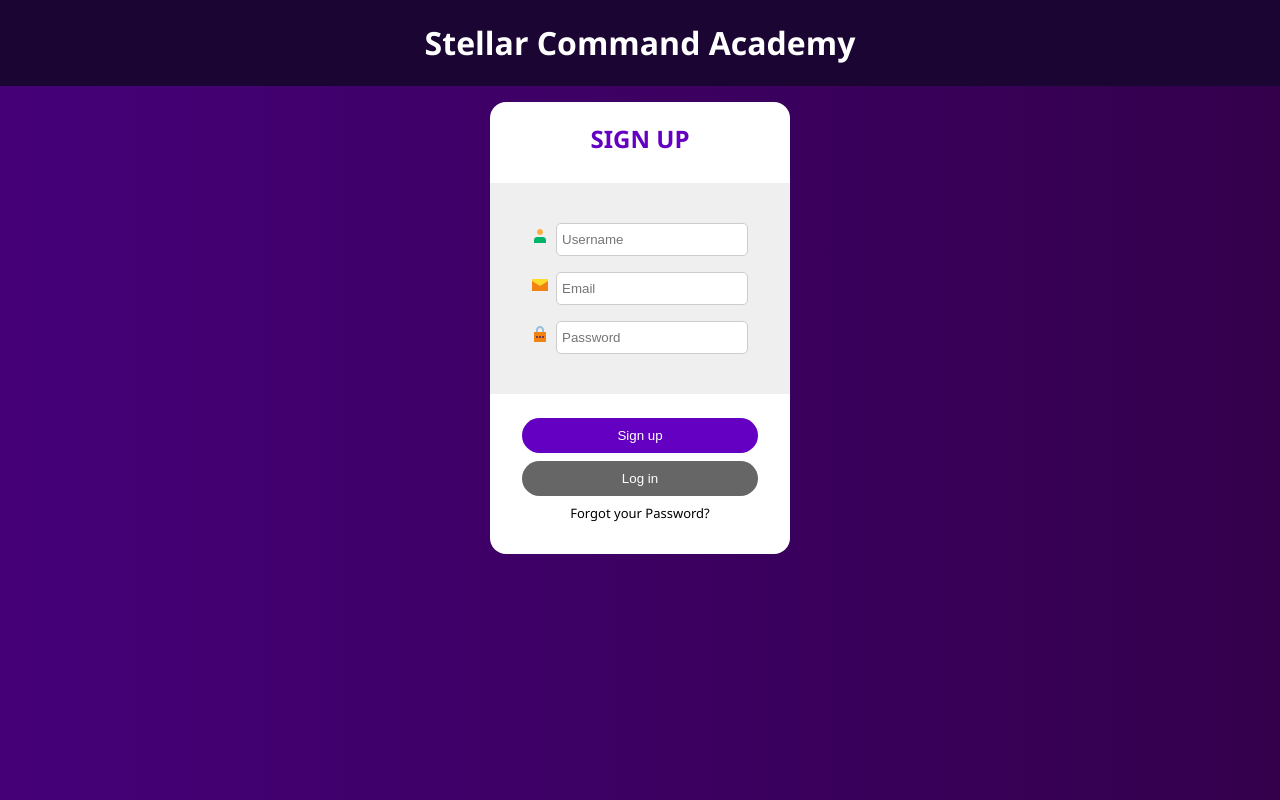
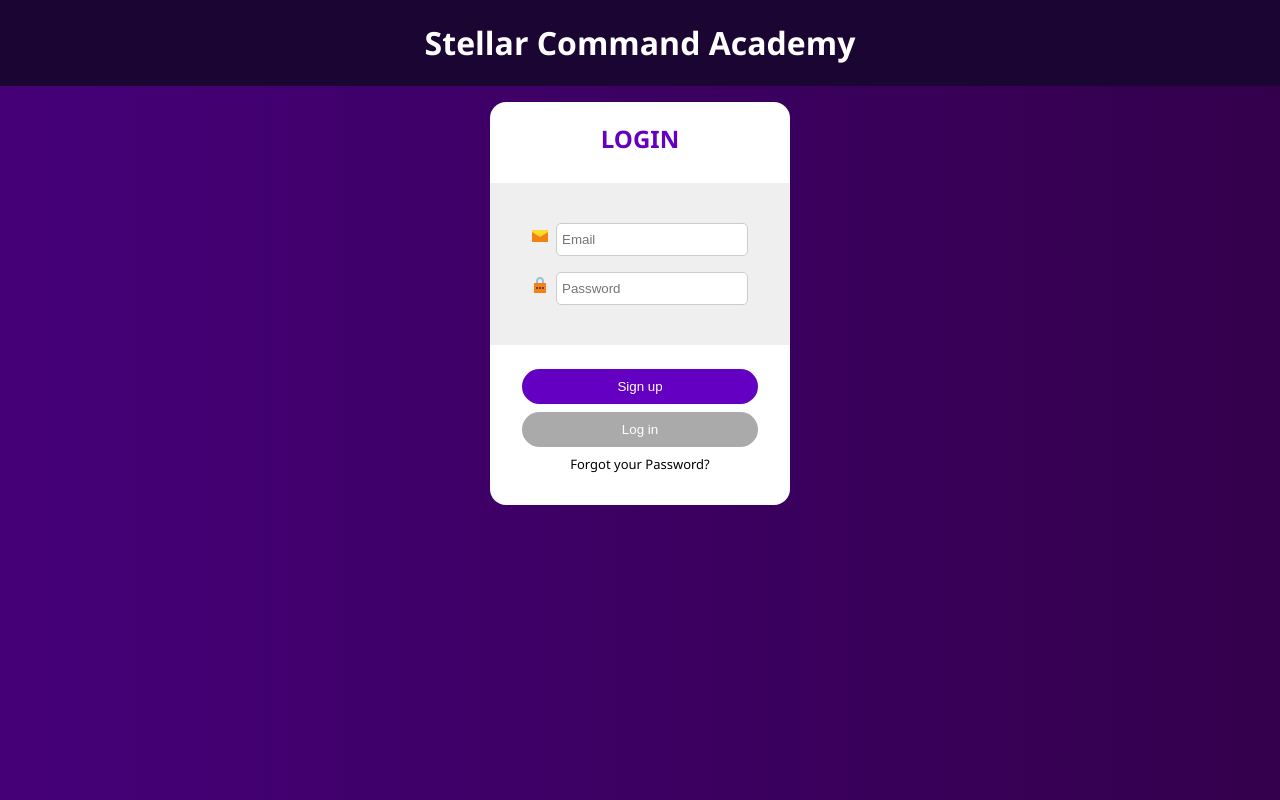
Before and after one commit to mdohr07/react-login-page, a React (Create React App) app: page / in a window 1280 px wide. Built offline with nearby package versions, Linux system fonts and the light colour scheme.

Commit message:
Add possibility to switch between Login and Signup

```diff
--- a/src/Components/LoginSignup/LoginSignup.css
+++ b/src/Components/LoginSignup/LoginSignup.css
@@ -62,7 +62,7 @@ button {
 }
 
 .btn-gray {
-    background-color: #666;
+    background-color: #aaaaaa;
 }
 
 .forgot-password {
--- a/src/Components/LoginSignup/LoginSignup.jsx
+++ b/src/Components/LoginSignup/LoginSignup.jsx
@@ -6,7 +6,7 @@ import password_icon from "../../Assets/password_16x16.png";
 import email_icon from "../../Assets/email_16x16.png";
 
 const LoginSignup = () => {
-const [action, setAction] = useState("Sign Up");
+const [action, setAction] = useState("Login");
 
   return (
     <div className="form-container">
@@ -15,6 +15,10 @@ const [action, setAction] = useState("Sign Up");
         <h2>{ action }</h2>
 
         <div className="inputs">
+
+          {action === "Login" ? (
+            <div></div>
+          ) : (
             <div className="input">
               <label htmlFor="username">
                 <img src={user_icon} alt="User icon" />
@@ -26,6 +30,7 @@ const [action, setAction] = useState("Sign Up");
                 />
               </label>
             </div>
+          )}
 
           <div className="input">
             <label htmlFor="email">
@@ -47,17 +52,18 @@ const [action, setAction] = useState("Sign Up");
           </div>
         </div>
 
-        <button type="submit" className={
-          action === "Login" ? "btn btn-gray" : "btn"
+        <button type="button" className={
+          action === "Signup" ? "btn btn-gray" : "btn"
           } onClick={() => {
-            setAction("Sign Up")
+            setAction("Signup")
           }}>
           Sign up
         </button>
-        <button type="submit" className={
-          action === "Sign Up" ? "btn btn-gray" : "btn"
+
+        <button type="button" className={
+          action === "Login" ? "btn btn-gray" : "btn"
           } onClick={() => {
-            setAction("Log In")
+            setAction("Login")
           }}>
           Log in
         </button>
```
Lines whose indentation alone changed are shown as unchanged.
